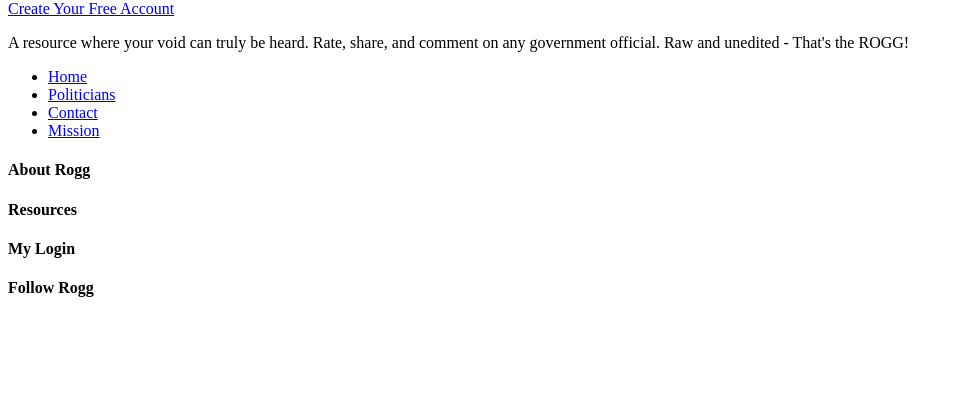
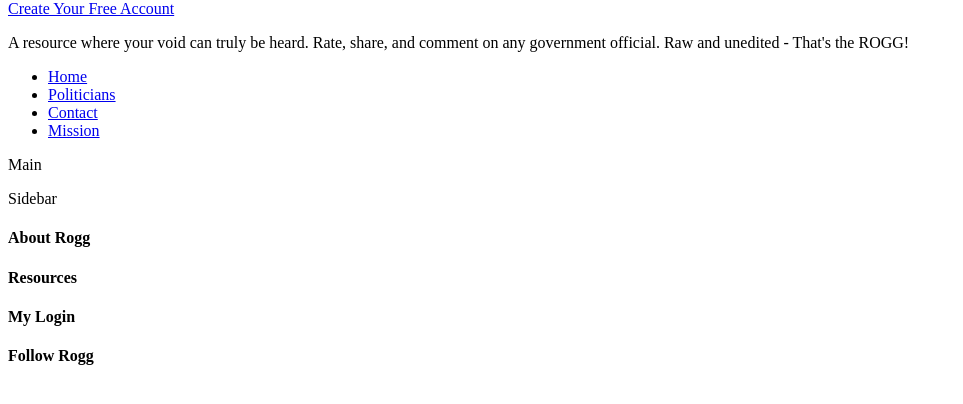
Before and after one commit to codecharmer/the-rogg, a Laravel app: page / in a window 1280 px wide. Shown: the part 131-535 px from the top of the page, without its empty margins (0-963 px from the left). Run offline with Laravel 8, Linux system fonts and the light colour scheme; data that the repository does not hold is empty; settings files or empty folders that the repository lacks are supplied.

Commit message:
Two-column layout.

```diff
--- a/resources/assets/sass/app.scss
+++ b/resources/assets/sass/app.scss
@@ -4,7 +4,7 @@
 @import "resources/assets/sass/components/Navigation";
 @import "resources/assets/sass/components/Footer";
 
-.btn {
-  color: $blue;
-  font-weight: bold;
+.Content-container {
+  margin-top: 40px;
+  margin-bottom: 40px;
 }
--- a/resources/views/home.blade.php
+++ b/resources/views/home.blade.php
@@ -1 +1,9 @@
 @extends('layouts.master')
+
+@section('main')
+    <p>Main</p>
+@endsection
+
+@section('sidebar')
+    <p>Sidebar</p>
+@endsection
--- a/resources/views/layouts/master.blade.php
+++ b/resources/views/layouts/master.blade.php
@@ -11,6 +11,17 @@
 @include('includes.header')
 @include('includes.navigation')
 
+<div class="container Content-container">
+    <div class="row">
+        <div class="col-md-8">
+            @yield('main')
+        </div>
+        <div class="col-md-4">
+            @yield('sidebar')
+        </div>
+    </div>
+</div>
+
 @include('includes.footer')
 
 </body>
```
